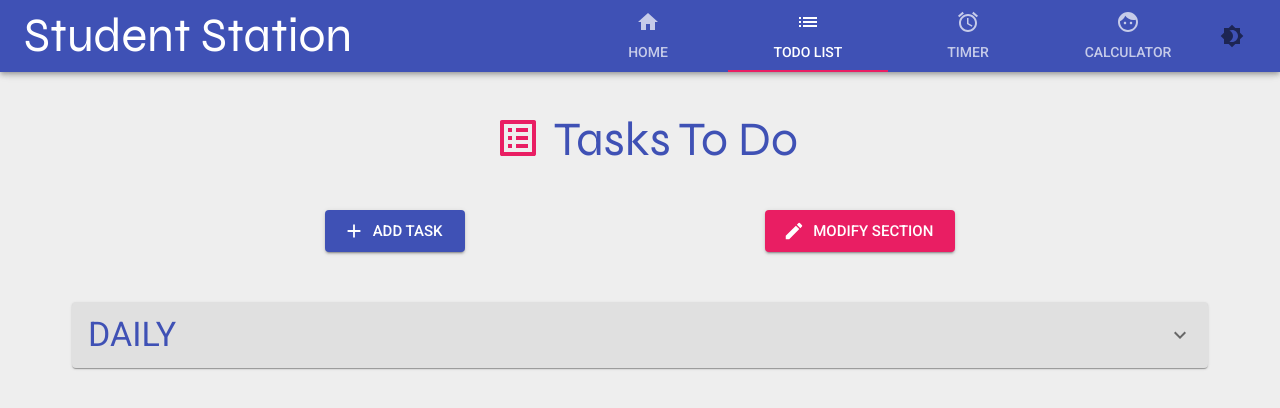
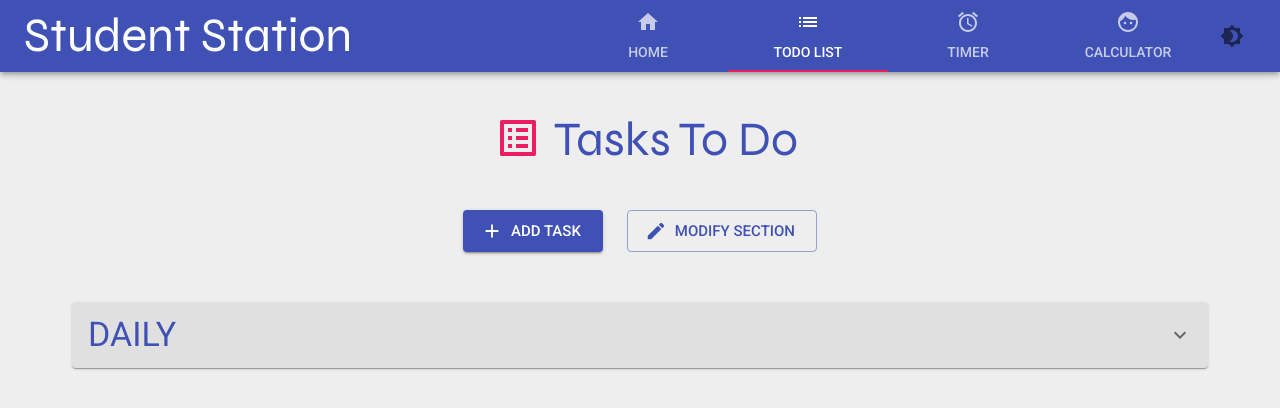
Before and after one commit to saad-afridi/StudentStation, a React (Create React App) app: page / in a window 1280 px wide. Both pictures are taken after a click on the tab "TODO LIST". Shown: the top 408 px of the page. Built offline with nearby package versions, Linux system fonts and the light colour scheme.

Commit message:
Color changes

```diff
--- a/src/App.js
+++ b/src/App.js
@@ -70,12 +70,12 @@ const themeDark = createMuiTheme({
 		},
 		type: 'dark',
 		background: {
-			default: '#070e1a',
+			default: '#14121f',
 		},
 		elevated: {
-			1: blueGrey[900],
-			2: blueGrey[800],
-			3: blueGrey[700],
+			1: "#283140",
+			2: "#3c4960",
+			3: "#43526c",
 		},
 		text: {
 			primary: '#FFFFFFCC',
@@ -95,7 +95,7 @@ const styles = () => ({
 	},
 	appBar: {
 		color: '#FFFFFFCC',
-		backgroundColor: '#0f1d36',
+		backgroundColor: '#2d3748',
 	},
     appBarTabs : {
         marginRight: "auto",
--- a/src/components/Timer/SetPomodoro.js
+++ b/src/components/Timer/SetPomodoro.js
@@ -1,7 +1,7 @@
 import React from 'react'
 
 // Material UI Components
-import {Grid, FormControl, InputLabel, Select, MenuItem, Button, Typography} from '@material-ui/core';
+import {Grid, FormControl, InputLabel, Select, MenuItem, Button, Typography, Container} from '@material-ui/core';
 
 // Material UI Icons
 import InputIcon from '@material-ui/icons/Input';
@@ -64,7 +64,7 @@ class SetPomodoro extends React.Component {
         }
 
         return (
-            <>
+            <Container>
             <Typography variant="h3" color="primary">
                 Pomodoro
             </Typography>
@@ -120,7 +120,7 @@ class SetPomodoro extends React.Component {
                     </Button>
                 </Grid>
             </Grid>
-            </>
+            </Container>
         )
     }
 
--- a/src/components/Todo/AddTasksAndSections/TaskModal.js
+++ b/src/components/Todo/AddTasksAndSections/TaskModal.js
@@ -19,6 +19,7 @@ import { makeStyles } from '@material-ui/core/styles';
 // Redux
 import { useSelector, useDispatch } from 'react-redux';
 import { addTodo } from '../../../actions/todoActions';
+
 
 const useStyles = makeStyles({
 	paperForm: {
--- a/src/components/Todo/AddTasksAndSections/index.js
+++ b/src/components/Todo/AddTasksAndSections/index.js
@@ -26,7 +26,7 @@ const AddTasksAndSections = () => {
 		<Grid
 			container
 			direction="row"
-			justify="space-evenly"
+			justify="center"
 			alignItems="center"
 			spacing={3}>
 			<Grid item className={classes.addTask}>
@@ -51,10 +51,10 @@ const AddTasksAndSections = () => {
 			</Grid>
 			<Grid item className={classes.addSection}>
 				<Button
-					variant="contained"
+					variant="outlined"
 					size="large"
 					startIcon={<EditIcon />}
-					color="secondary"
+					color="primary"
 					onClick={() => setOpen2(true)}>
 					Modify Section
 				</Button>
--- a/src/pages/Calculator.js
+++ b/src/pages/Calculator.js
@@ -1,7 +1,7 @@
 import React from 'react';
 
 // Calc Components
-import PageTitle from '../components/PageTitle';
+import PageTitle from '../components/Utils/PageTitle';
 import AddCourse from '../components/Calc/AddCourse';
 import CourseList from '../components/Calc/CourseList';
 
--- a/src/pages/Timer.js
+++ b/src/pages/Timer.js
@@ -4,7 +4,7 @@ import React from 'react';
 import SetTimer from '../components/Timer/SetTimer';
 import ShowTime from '../components/Timer/ShowTime';
 import SetPomodoro from '../components/Timer/SetPomodoro';
-import PageTitle from '../components/PageTitle';
+import PageTitle from '../components/Utils/PageTitle';
 
 // Material UI Components
 import { Container, Grid, Button, LinearProgress } from '@material-ui/core';
--- a/src/pages/Todo.js
+++ b/src/pages/Todo.js
@@ -2,7 +2,7 @@ import React from 'react';
 
 // Todo Components
 import Sections from '../components/Todo/Sections';
-import PageTitle from '../components/PageTitle';
+import PageTitle from '../components/Utils/PageTitle';
 import AddTasksAndSections from '../components/Todo/AddTasksAndSections';
 
 // Material UI Components
```
Also changed, not shown: src/components/Utils/PageTitle.js (renamed from src/components/PageTitle.js).
